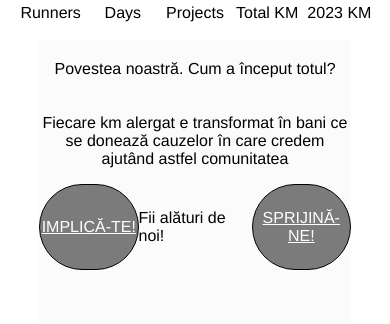
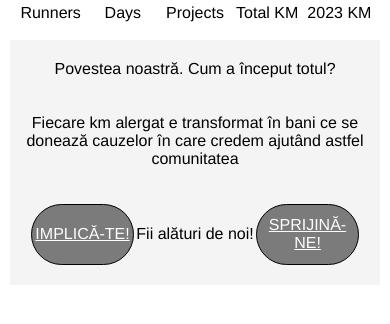
Before and after one commit to alexbran8/alergampentruviata, a React (Create React App) app: page / in a window 390 px wide. Shown: the part 460-784 px from the top of the page. Built offline with nearby package versions, Linux system fonts and the light colour scheme.

Commit message:
fix: responsiveness on home page

```diff
--- a/src/pages/Home/index.js
+++ b/src/pages/Home/index.js
@@ -5,9 +5,9 @@ import { Link } from "react-router-dom";
 
 export const Home = () => {
   return (
-    <div className="container">
+    <div>
       <Stats />
-      <div className="wrapper">
+      <div className="container">
         <p className="header">Povestea noastră. Cum a început totul?</p>
         <p className="header">
           Fiecare km alergat e transformat în bani ce se donează cauzelor în
@@ -18,12 +18,12 @@ export const Home = () => {
           <div>Fii alături de noi!</div>
           <div className="pill"><Link to="/support">SPRIJINĂ-NE!</Link></div>
         </div>
-        <div className="photo-container">
+        {/* <div className="photo-container">
             <img height="150" alt="" className="photo" src="https://scontent.ftsr1-2.fna.fbcdn.net/v/t39.30808-6/350327997_934483604493500_7312516077531970307_n.jpg?stp=cp6_dst-jpg&_nc_cat=109&ccb=1-7&_nc_sid=dd63ad&_nc_ohc=TMbsre1YAdMAX9BhSkt&_nc_ht=scontent.ftsr1-2.fna&oh=00_AfD4aiml4boPB87_HSN5ITJqOqdEiLz9P8MJZCqJHuBXbg&oe=64E09659"></img>
             <img height="100" alt="" className="photo" src="https://scontent.ftsr1-1.fna.fbcdn.net/v/t39.30808-6/353060110_756132152972115_68143464039991909_n.jpg?_nc_cat=100&ccb=1-7&_nc_sid=dd63ad&_nc_ohc=rgJHPCkR8gwAX90VFzF&_nc_ht=scontent.ftsr1-1.fna&oh=00_AfCkSO6DCN_Fa9HWnsFKsKdzXuYJsoHnf_LKsOOTFVbHqw&oe=64DFC722"></img>
             <img height="100" alt="" className="photo" src="https://scontent.ftsr1-1.fna.fbcdn.net/v/t39.30808-6/353060110_756132152972115_68143464039991909_n.jpg?_nc_cat=100&ccb=1-7&_nc_sid=dd63ad&_nc_ohc=rgJHPCkR8gwAX90VFzF&_nc_ht=scontent.ftsr1-1.fna&oh=00_AfCkSO6DCN_Fa9HWnsFKsKdzXuYJsoHnf_LKsOOTFVbHqw&oe=64DFC722"></img>
             <img height="150" alt='' className="photo" src="https://scontent.ftsr1-2.fna.fbcdn.net/v/t39.30808-6/350327997_934483604493500_7312516077531970307_n.jpg?stp=cp6_dst-jpg&_nc_cat=109&ccb=1-7&_nc_sid=dd63ad&_nc_ohc=TMbsre1YAdMAX9BhSkt&_nc_ht=scontent.ftsr1-2.fna&oh=00_AfD4aiml4boPB87_HSN5ITJqOqdEiLz9P8MJZCqJHuBXbg&oe=64E09659"></img>
-          </div>
+          </div> */}
       </div>
     </div>
   );
--- a/src/pages/Home/index.styling.css
+++ b/src/pages/Home/index.styling.css
@@ -9,17 +9,19 @@
   padding-top: 20px;
 }
 
-.wrapper {
-  background: rgba(217, 217, 217, 0.1);
+.container {
+  background: rgba(217, 217, 217, 0.3);
   width: 80%;
   margin: 0 auto;
   padding: 40 40 40 40;
+  border-radius: 90;
 }
 
 .join-us-container {
   display: flex;
   align-items: center;
   justify-content: space-around;
+  padding: 20px;
 }
 
 .pill {
@@ -59,3 +61,13 @@
 .photo-container:first-of-type .photo:first-of-type {
 	flex: 2 2 22px;
   }
+
+@media screen and (max-width: 768px) {
+  .container {
+    width: 95%;
+  }
+  .pill {
+    height: 7vh;
+    width: 12vh;
+  }
+}
```
